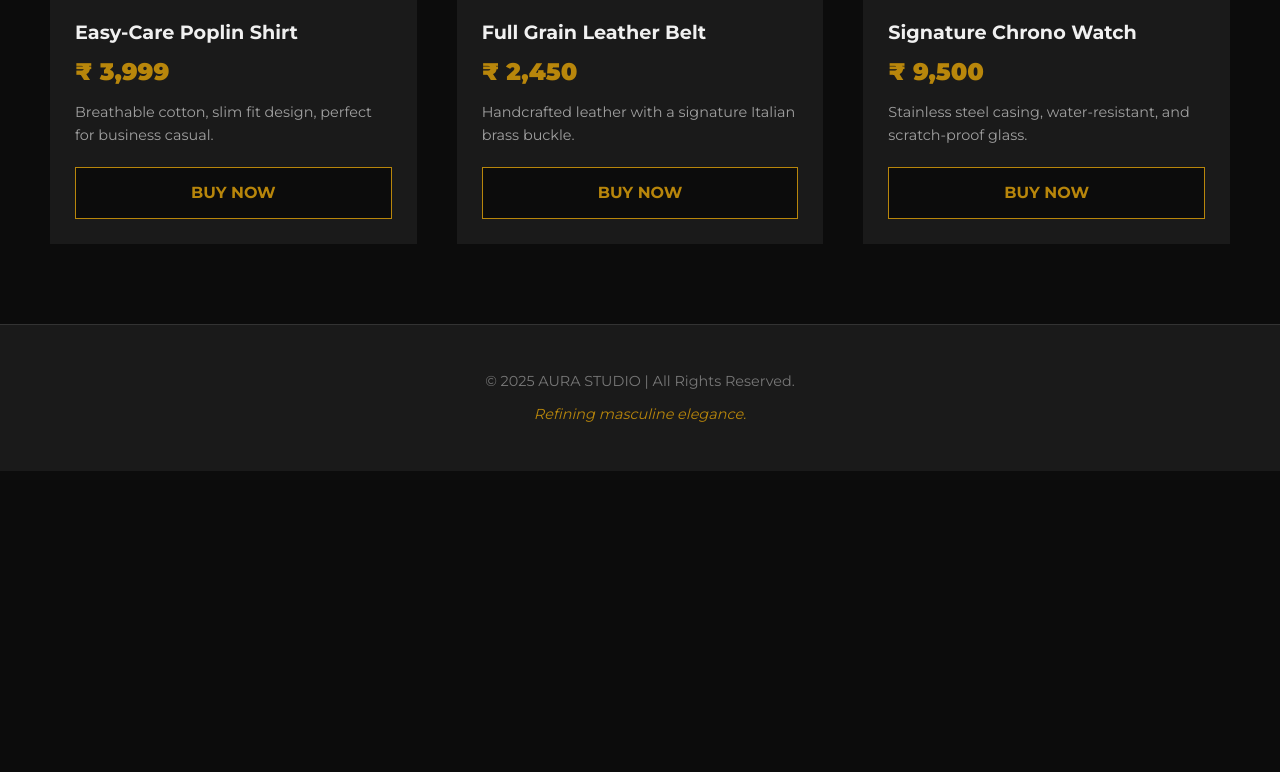
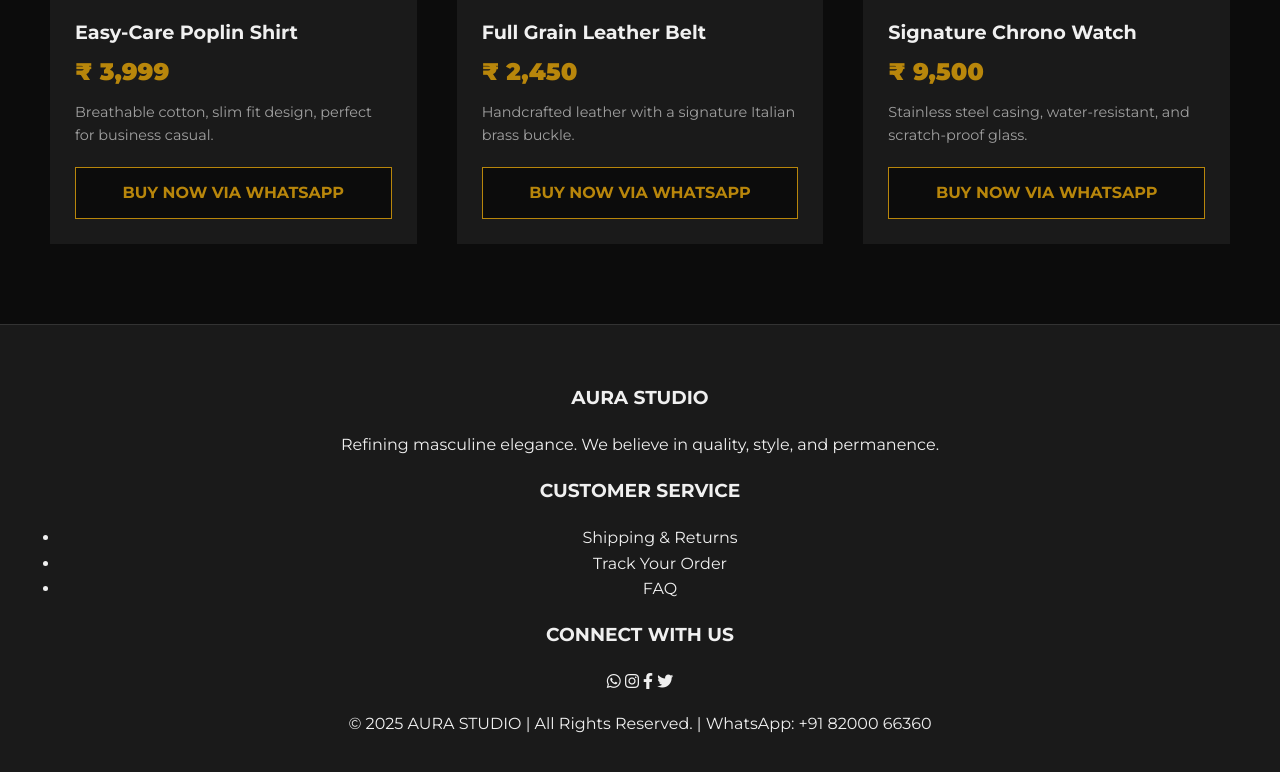
Before and after one commit to amaanqureshi09/AURA-STUDIO, a plain HTML site: page index.html in a window 1280 px wide. Shown: the part 938-1710 px from the top of the page. Before the commit the page ends 1409 px from the top, so only its background shows below. Drawn offline with Linux system fonts and the light colour scheme.

Commit message:
Update index.html

```diff
--- a/index.html
+++ b/index.html
@@ -6,6 +6,7 @@
     <title>AURA STUDIO - Elevate Your Style</title>
     <link rel="stylesheet" href="style.css">
     <link href="https://fonts.googleapis.com/css2?family=Montserrat:wght@400;500;700;900&display=swap" rel="stylesheet">
+    <link rel="stylesheet" href="https://cdnjs.cloudflare.com/ajax/libs/font-awesome/6.0.0-beta3/css/all.min.css">
 </head>
 <body>
 
@@ -44,7 +45,7 @@
                 <p class="price">₹ 3,999</p>
                 <p class="description">Breathable cotton, slim fit design, perfect for business casual.</p>
 
-                <a href="#" class="buy-btn">BUY NOW</a>
+                <a href="https://wa.me/918200066360?text=I%20am%20interested%20in%20the%20Easy-Care%20Poplin%20Shirt%20(₹3,999)." target="_blank" class="buy-btn">BUY NOW VIA WHATSAPP</a>
             </div>
 
             <div class="product-item">
@@ -54,7 +55,7 @@
                 <p class="price">₹ 2,450</p>
                 <p class="description">Handcrafted leather with a signature Italian brass buckle.</p>
 
-                <a href="#" class="buy-btn">BUY NOW</a>
+                <a href="https://wa.me/918200066360?text=I%20am%20interested%20in%20the%20Full%20Grain%20Leather%20Belt%20(₹2,450)." target="_blank" class="buy-btn">BUY NOW VIA WHATSAPP</a>
             </div>
 
             <div class="product-item">
@@ -64,17 +65,37 @@
                 <p class="price">₹ 9,500</p>
                 <p class="description">Stainless steel casing, water-resistant, and scratch-proof glass.</p>
 
-                <a href="#" class="buy-btn">BUY NOW</a>
+                <a href="https://wa.me/918200066360?text=I%20am%20interested%20in%20the%20Signature%20Chrono%20Watch%20(₹9,500)." target="_blank" class="buy-btn">BUY NOW VIA WHATSAPP</a>
             </div>
 
         </div>
     </section>
 
     <footer>
-        <div class="footer-content">
-            <p>&copy; 2025 AURA STUDIO | All Rights Reserved.</p>
-            <p class="tagline">Refining masculine elegance.</p>
+        <div class="footer-container">
+            <div class="footer-col">
+                <h3>AURA STUDIO</h3>
+                <p>Refining masculine elegance. We believe in quality, style, and permanence.</p>
+            </div>
+            <div class="footer-col">
+                <h3>CUSTOMER SERVICE</h3>
+                <ul>
+                    <li><a href="#">Shipping & Returns</a></li>
+                    <li><a href="#">Track Your Order</a></li>
+                    <li><a href="#">FAQ</a></li>
+                </ul>
+            </div>
+            <div class="footer-col">
+                <h3>CONNECT WITH US</h3>
+                <div class="social-icons">
+                    <a href="https://wa.me/918200066360" target="_blank" class="social-icon"><i class="fab fa-whatsapp"></i></a>
+                    <a href="https://www.instagram.com/aurastudio_._/" target="_blank" class="social-icon"><i class="fab fa-instagram"></i></a>
+                    <a href="#" class="social-icon"><i class="fab fa-facebook-f"></i></a>
+                    <a href="#" class="social-icon"><i class="fab fa-twitter"></i></a>
+                </div>
+            </div>
         </div>
+        <p class="copyright">&copy; 2025 AURA STUDIO | All Rights Reserved. | WhatsApp: +91 82000 66360</p>
     </footer>
 
 </body>
```
